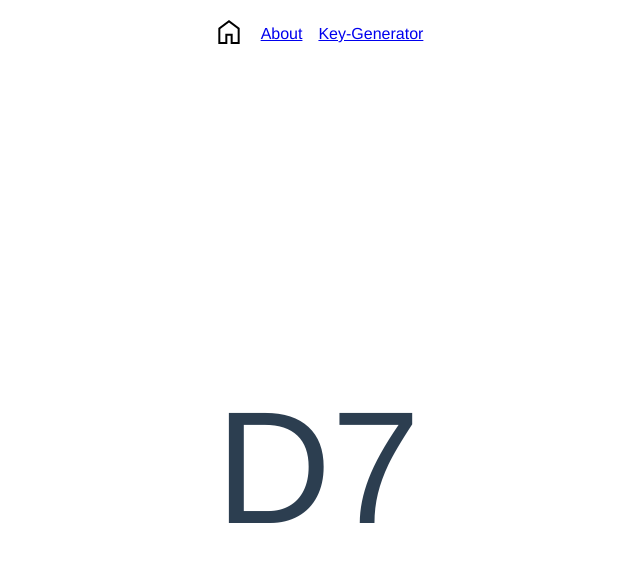
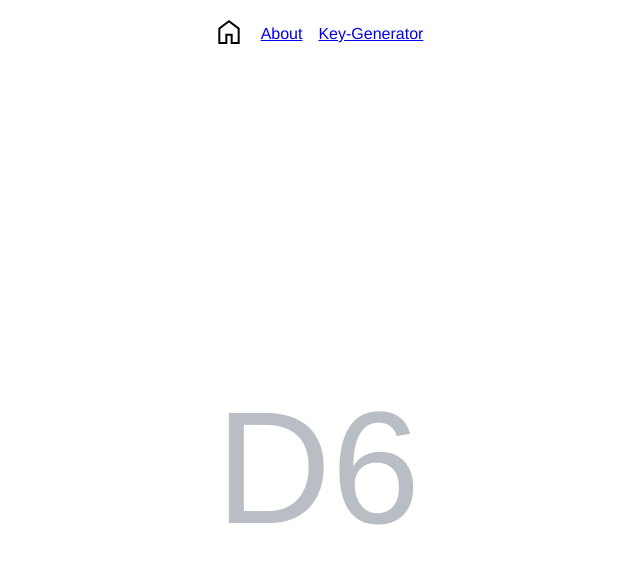
Before and after one commit to Nickvs99/piano-school, a Vue app: page /key-generator in a window 1280 px wide. Shown: the top 564 px of the page, without its empty margins (322-962 px from the left). Built offline with nearby package versions, Linux system fonts and the light colour scheme.

Commit message:
Added transition to key change

```diff
--- a/src/views/KeyGeneratorView.vue
+++ b/src/views/KeyGeneratorView.vue
@@ -1,7 +1,7 @@
 <template>
 
 <div id="key-generator-view">
-    <div class="key">
+    <div ref="key" id="key">
         {{ key }}
     </div>
 </div>
@@ -30,8 +30,14 @@ export default {
         async Run() {
             for(;;)
             {
+                // Creates a flicker effect
+                this.$refs.key.style.opacity = 0;
+                await sleep(1000);
+
                 this.key = this.GenerateRandomKey();
-                await sleep(1000);
+
+                this.$refs.key.style.opacity = 1;
+                await sleep(2500);
             }
         },
 
@@ -41,21 +47,20 @@ export default {
             let letters_with_8_frequencies = ["A", "B", "C"];
 
             let valid = false;
-            let number = null;
-            let letter = null;
 
             while(!valid)
             {
-                number = this.getRandomInt(1, 8);
-                letter = this.choose(letters);
+                let number = this.getRandomInt(1, 8);
+                let letter = this.choose(letters);
+                var key = `${letter}${number}`;
 
-                if (number < 8 || letters_with_8_frequencies.includes(letter))
+                if (key !== this.key && number < 8 || letters_with_8_frequencies.includes(letter))
                 {
                     valid = true;
                 }
             }
 
-            return `${letter}${number}`;
+            return key;
         },
 
         getRandomInt(min, max) {
@@ -84,8 +89,10 @@ export default {
     font-size: 10rem;
 }
 
-.key {
+#key {
     font-size: 10rem;
+
+    transition: opacity 1s ease-in-out;
 }
 
 </style>
```
